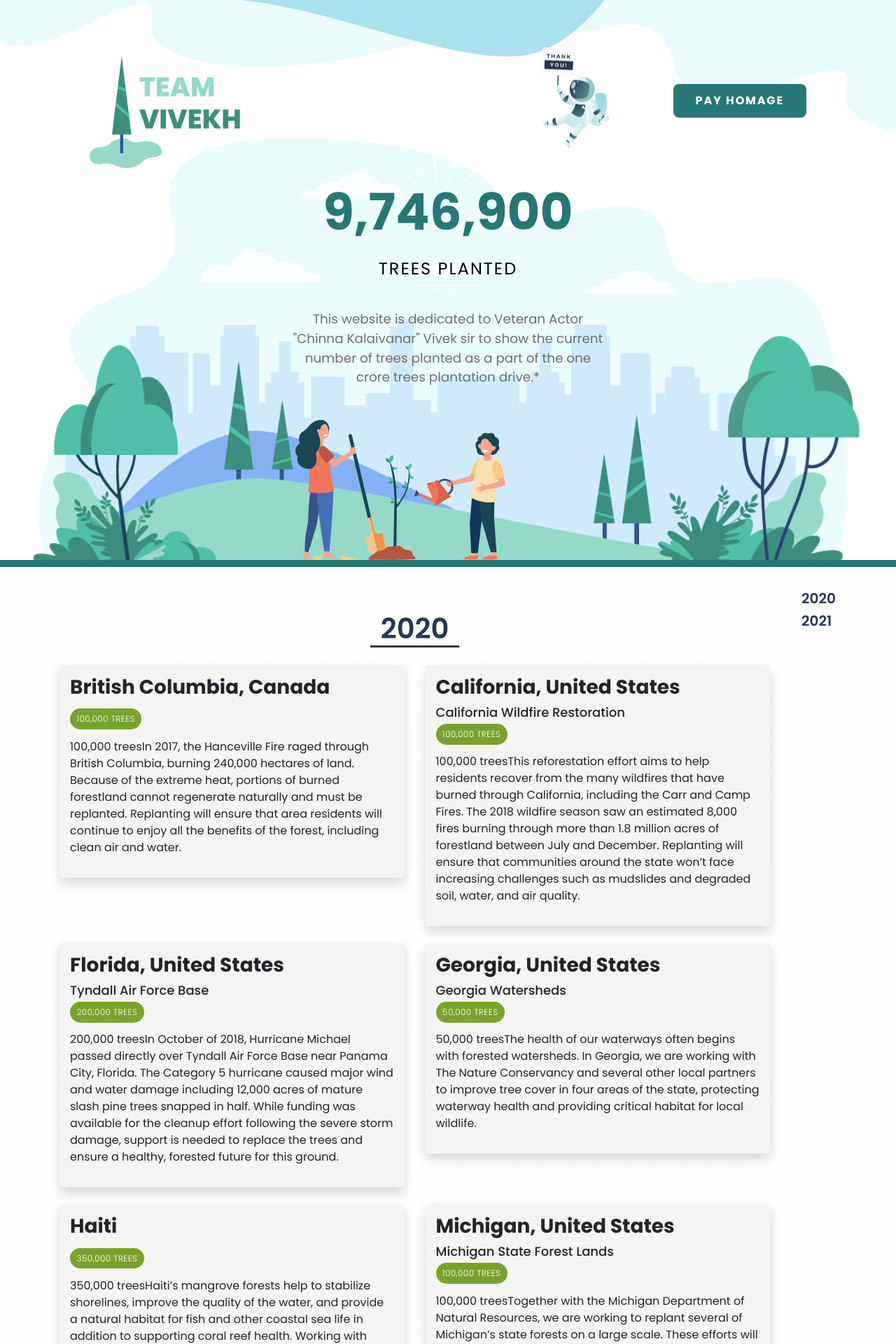
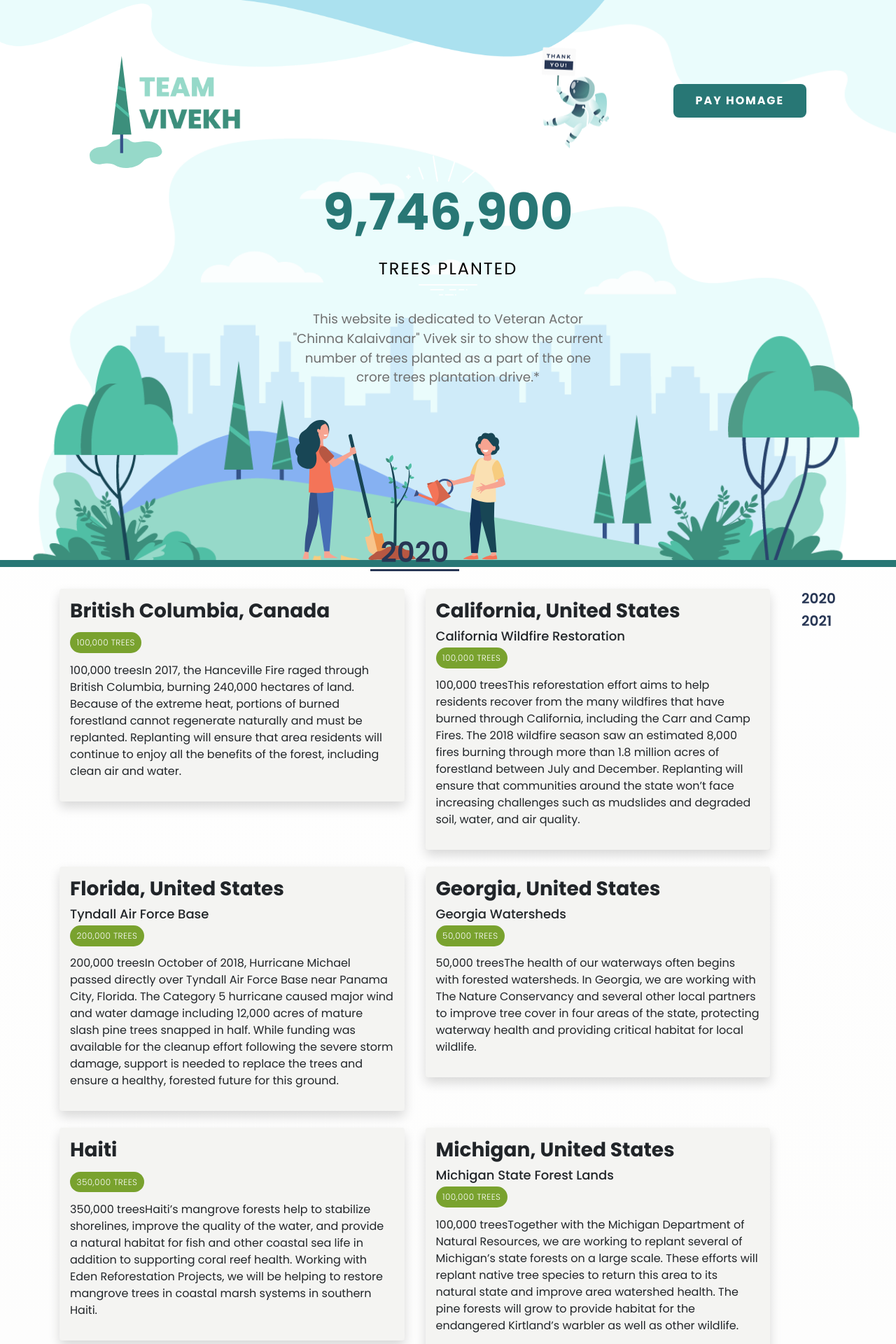
Before and after one commit to vinitshahdeo/PayingHomage, a React (Create React App) app in the folder client/: page / in a window 1280 px wide. Shown: the top 1920 px of the page at 70% size. Built offline with nearby package versions, Linux system fonts and the light colour scheme.

Commit message:
reverting changes due to conflict"

```diff
--- a/client/src/App.js
+++ b/client/src/App.js
@@ -16,8 +16,7 @@ import SubscribeForm from "./components/Subscribe/subscribeForm";
 import Footer from "./components/Footer/Footer";
 
 const ProjectsContainer = styled.div`
-  /* transform: translatey(-45px); */
-  margin-top: 4rem;
+  transform: translatey(-45px);
 `;
 
 const PageContainer = styled.div`
```
